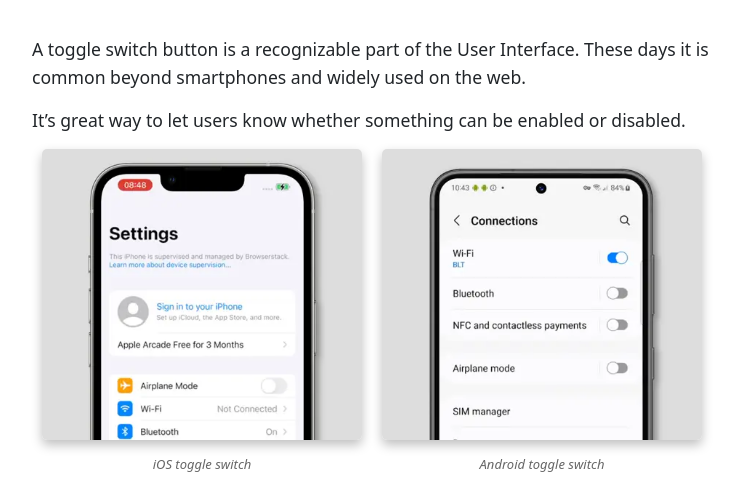
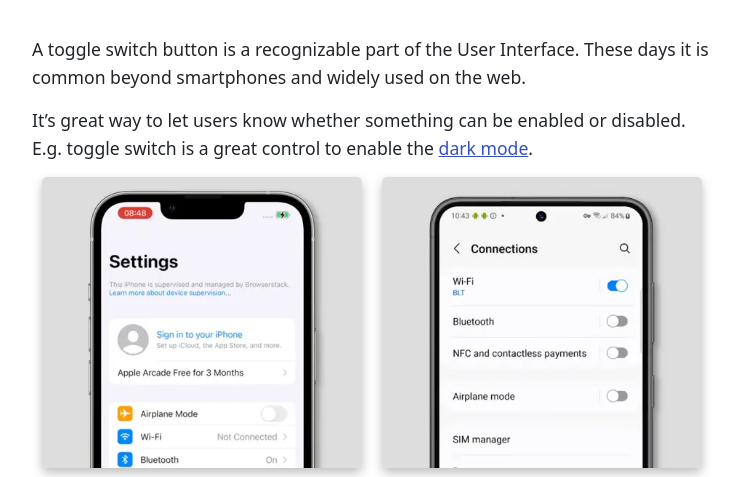
Before and after one commit to nikitahl/dev-blog, a Jekyll site: the page built from _posts/2023/06/2023-06-28-toggle-switch-button-css.md, in a window 1280 px wide and 900 px high, cut to the strip 423-900 px from the top of the window. Shown: the whole strip, without its empty margins (268-1007 px from the left). Built offline with Jekyll 4.4.1, drawn with Linux system fonts in a browser that asks for light colours; comment, search, counter and statistics services are not loaded.

Commit message:
Update article

```diff
--- a/_posts/2023/06/2023-06-28-toggle-switch-button-css.md
+++ b/_posts/2023/06/2023-06-28-toggle-switch-button-css.md
@@ -9,7 +9,7 @@
 
 A toggle switch button is a recognizable part of the User Interface. These days it is common beyond smartphones and widely used on the web.
 
-It's great way to let users know whether something can be enabled or disabled.
+It's great way to let users know whether something can be enabled or disabled. E.g. toggle switch is a great control to enable the [dark mode](/dark-mode).
 
 <style>
 .image-grid{display:flex;justify-content:space-evenly;flex-wrap:wrap;margin:0 0 30px}
```
